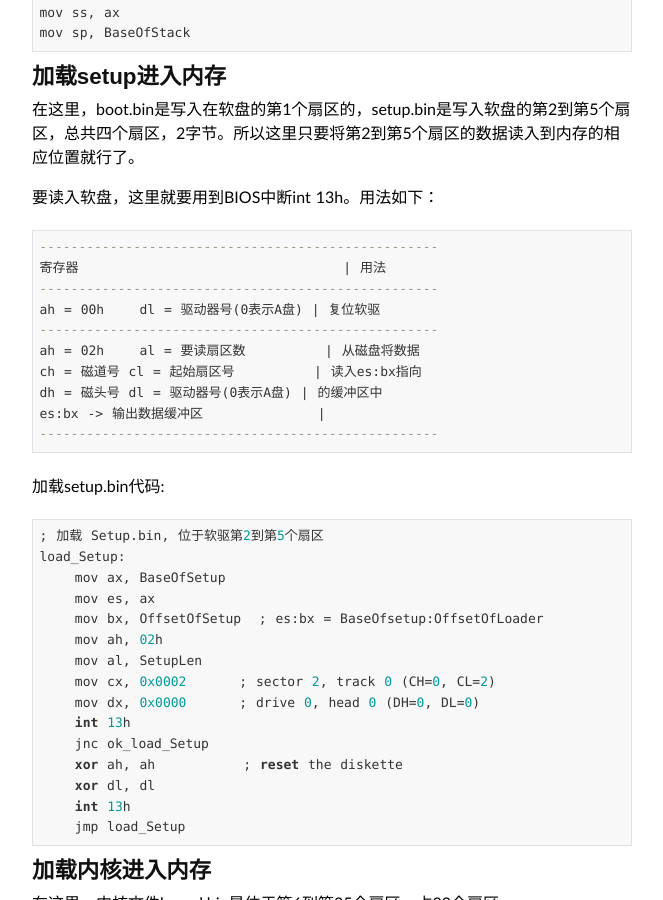
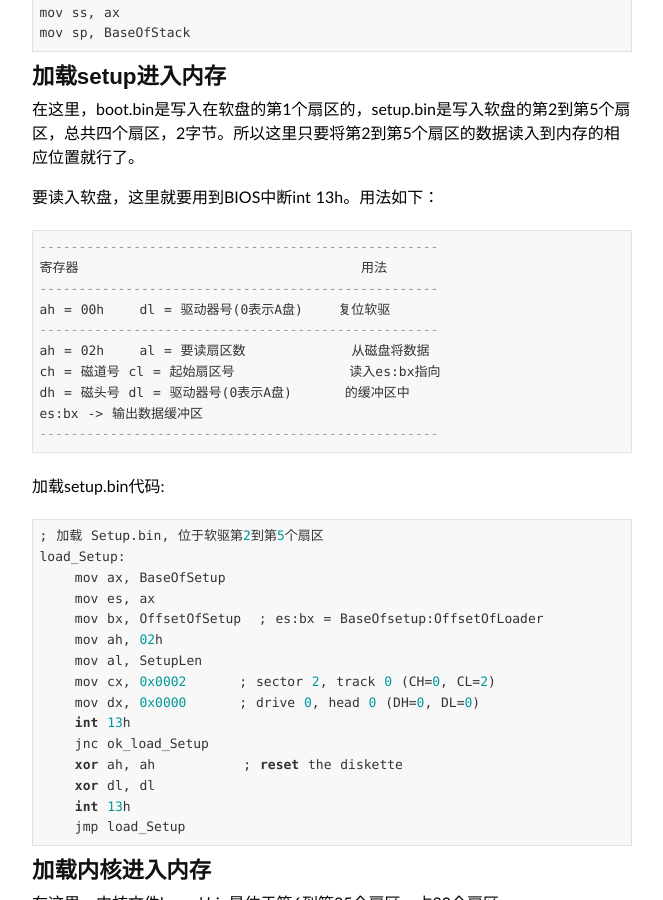
Before and after one commit to AndroidInternal/waikeung.github.com, a Jekyll site: the page built from _posts/2014-10-12-os_boot.md, in a window 1280 px wide and 900 px high, scrolled down 1065 px. Shown: the whole window, without its empty margins (308-971 px from the left). Built offline with Jekyll 4.4.1, drawn with Linux system fonts in a browser that asks for light colours; some web fonts are replaced; Markdown is read by kramdown in place of the engine named in the settings; comment, search, counter and statistics services are not loaded; some of the changed text lies outside the part shown.

```diff
--- a/_posts/2014-10-12-os_boot.md
+++ b/_posts/2014-10-12-os_boot.md
@@ -53,14 +53,14 @@ PS:
 要读入软盘，这里就要用到BIOS中断int 13h。用法如下：
 
     ---------------------------------------------------
-    寄存器                              | 用法
+    寄存器                                用法
     ---------------------------------------------------
-    ah = 00h    dl = 驱动器号(0表示A盘) | 复位软驱
+    ah = 00h    dl = 驱动器号(0表示A盘)    复位软驱
     ---------------------------------------------------
-    ah = 02h    al = 要读扇区数         | 从磁盘将数据
-    ch = 磁道号 cl = 起始扇区号         | 读入es:bx指向
-    dh = 磁头号 dl = 驱动器号(0表示A盘) | 的缓冲区中
-    es:bx -> 输出数据缓冲区             |
+    ah = 02h    al = 要读扇区数            从磁盘将数据
+    ch = 磁道号 cl = 起始扇区号             读入es:bx指向
+    dh = 磁头号 dl = 驱动器号(0表示A盘)      的缓冲区中
+    es:bx -> 输出数据缓冲区
     ---------------------------------------------------
 
 加载setup.bin代码:
@@ -167,4 +167,4 @@ int 10h 中断在这里不多说，具体的自行Google。
 
 OK! boot.bin的工作到此位置，后面的就交给setup.bin来搞定了。
 
-该项目的地址在(这呢)[https://github.com/waikeung/ZeroOS]！
+该项目的地址在[这呢](https://github.com/waikeung/ZeroOS)！
```
